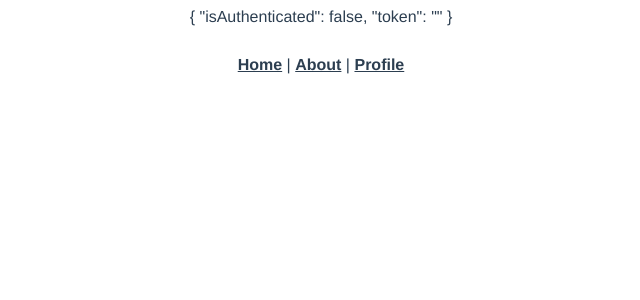
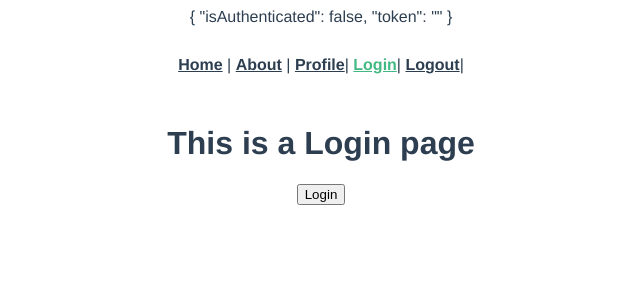
Before and after one commit to mohammadpy021/vue-drf, a Vue app in the folder frontend/: page /login in a window 1280 px wide. Shown: the top 300 px of the page, without its empty margins (319-959 px from the left). Built offline with nearby package versions, Linux system fonts and the light colour scheme.

Commit message:
Login | Logout

```diff
--- a/frontend/src/components/Nav.vue
+++ b/frontend/src/components/Nav.vue
@@ -2,7 +2,9 @@
     <nav>
         <router-link to="/">Home</router-link> |
         <router-link to="/about">About</router-link> |
-        <router-link to="/profile">Profile</router-link>
+        <router-link to="/profile">Profile</router-link>|
+        <router-link to="/login">Login</router-link>|
+        <router-link to="/logout">Logout</router-link>|
   </nav>
   </template>
 <script>
--- a/frontend/src/router/index.js
+++ b/frontend/src/router/index.js
@@ -1,6 +1,8 @@
 import { createRouter, createWebHistory } from 'vue-router'
 import HomeView from '../views/HomeView.vue'
 import ProfileView from '../views/ProfileView.vue'
+import Login from '../views/Login.vue'
+import Logout from '../views/Logout.vue'
 
 const routes = [
   {
@@ -21,6 +23,16 @@ const routes = [
     name: 'profile',
     component: ProfileView
   },
+  {
+    path: '/login',
+    name: 'login',
+    component: Login
+  },
+  {
+    path: '/logout',
+    name: 'logout',
+    component: Logout
+  },
 
 ]
 
--- /dev/null
+++ b/frontend/src/views/Login.vue
@@ -0,0 +1,20 @@
+<template>
+    <div class="Login">
+      <h1>This is a Login page</h1>
+      <button class="btn btn-success" @click="doLogin">Login</button>
+    </div>
+</template>
+
+
+<script>
+export default {
+    name: 'Login',
+    methods:
+    {
+        doLogin() {
+            this.$store.commit("login", "toeknvalue")
+        }
+    }
+
+  }
+</script>
--- /dev/null
+++ b/frontend/src/views/Logout.vue
@@ -0,0 +1,18 @@
+<template>
+    <div class="Logout">
+      <h1>This is a Logout page</h1>
+      <button type="button" class="btn btn-danger" @click="doLogout">Logout</button>
+    </div>
+</template>
+
+
+<script>
+export default {
+    name: 'Logout',
+    methods:{
+        doLogout() {
+        this.$store.commit("logout")
+        }
+    }
+  }
+</script>
```
